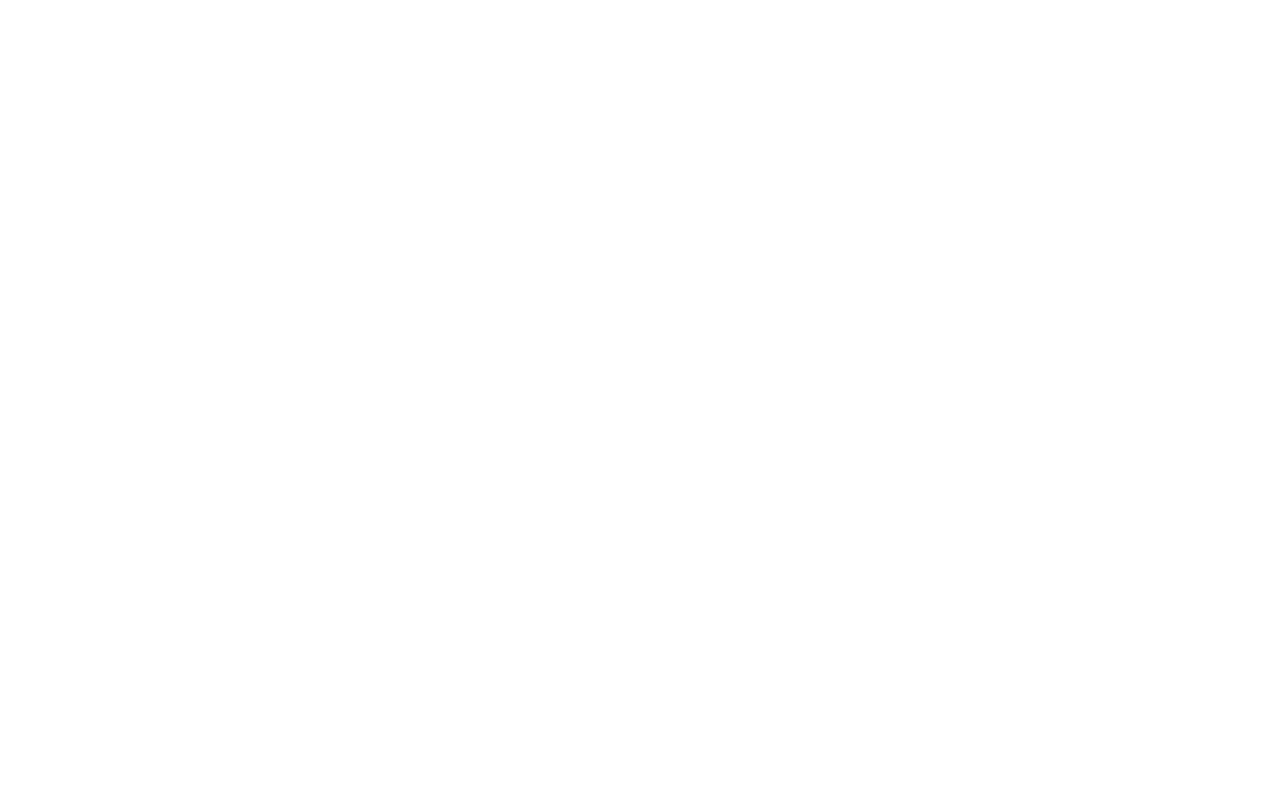
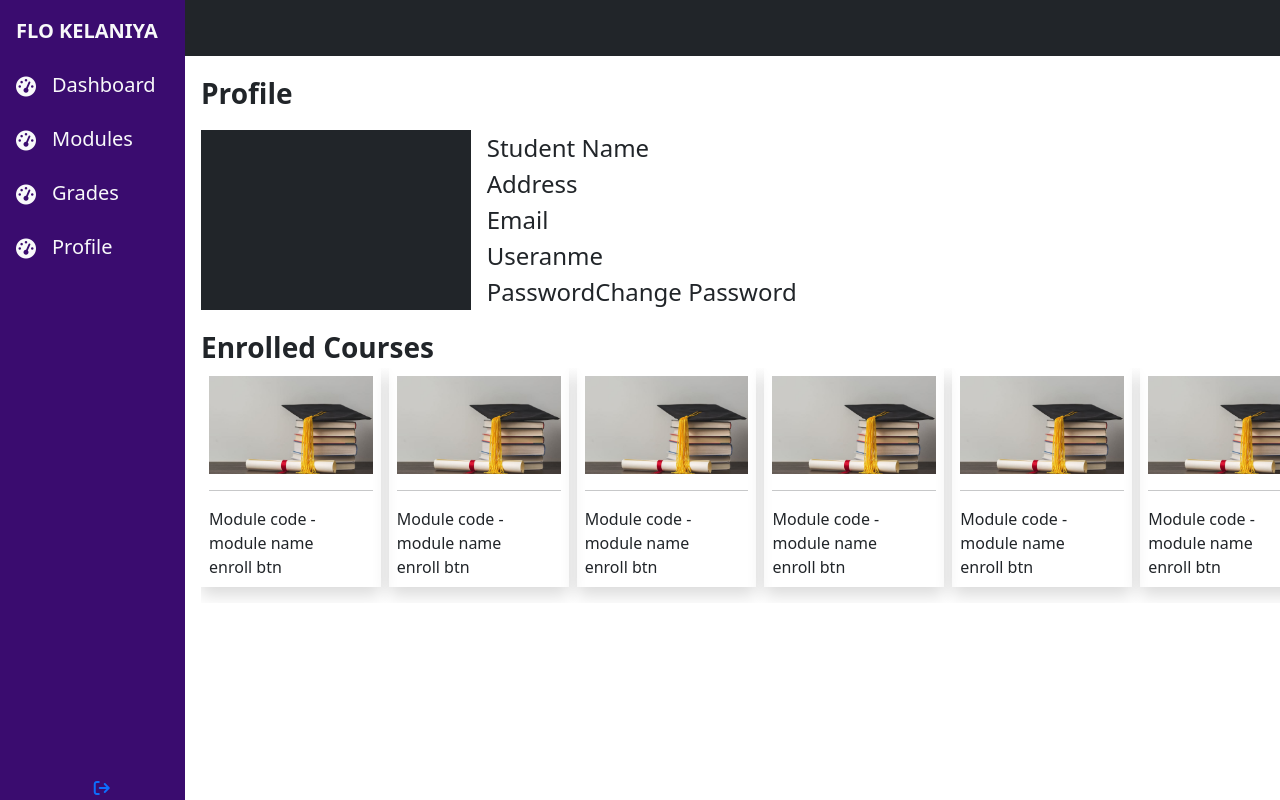
Before and after one commit to LasithEranga/LMS-Frontend, a React (Create React App) app: page /profile in a window 1280 px wide. Before the commit this address had no page. Built offline with nearby package versions, Linux system fonts and the light colour scheme.

Commit message:
feat: profile view layout

```diff
--- a/src/App.js
+++ b/src/App.js
@@ -9,6 +9,7 @@ import GradeView from "./pages/GradeView/GradeView";
 import CourseEvaluation from "./pages/CourseEvaluation/CourseEvaluation";
 import Login from "./pages/Login/Login";
 import CourseView from "./components/CourseView/CourseView";
+import Profile from "./pages/Profile/Profile";
 
 function App() {
   return (
@@ -24,6 +25,7 @@ function App() {
               <Route path="/grades" element={<GradeView />} />
               <Route path="/course-view" element={<CourseView />} />
               <Route path="/course-evaluation" element={<CourseEvaluation />} />
+              <Route path="/profile" element={<Profile />} />
             </Route>
           </Routes>
         </BrowserRouter>
--- a/src/components/CourseCardView/CardView.jsx
+++ b/src/components/CourseCardView/CardView.jsx
@@ -1,9 +1,9 @@
 import React from "react";
 import courseLogo from "../../assests/course_logo.jpg";
 
-const CardView = () => {
+const CardView = ({ noOfCols = 4 }) => {
   return (
-    <div className=" col-4 p-2 shadow ">
+    <div className={`col-${noOfCols} p-2 shadow `}>
       <div>
         <img src={courseLogo} alt="" width={"100%"} />
       </div>
--- /dev/null
+++ b/src/components/ProfileView/ProfileView.jsx
@@ -0,0 +1,21 @@
+import React from "react";
+
+const ProfileView = () => {
+  return (
+    <div className="col-12 d-flex mt-3">
+      <div className="col-3 bg-dark"></div>
+      <div className="col-8 ps-3 fs-4">
+        <div> Student Name</div>
+        <div> Address</div>
+        <div> Email</div>
+        <div> Useranme</div>
+        <div className="d-flex">
+          <div>Password</div>
+          <div>Change Password</div>
+        </div>
+      </div>
+    </div>
+  );
+};
+
+export default ProfileView;
--- a/src/pages/Profile/Profile.jsx
+++ b/src/pages/Profile/Profile.jsx
@@ -1,7 +1,27 @@
 import React from "react";
+import CardView from "../../components/CourseCardView/CardView";
+import ProfileView from "../../components/ProfileView/ProfileView";
 
 const Profile = () => {
-  return <div>Profile</div>;
+  return (
+    <div className="ps-3">
+      <div className=" pt-3 fs-3 fw-semibold">Profile</div>
+      <ProfileView />
+
+      <div className=" pt-3 fs-3 fw-semibold">Enrolled Courses</div>
+      <div
+        className="d-flex gap-2  pb-3"
+        style={{ width: "100%", overflowX: "auto" }}
+      >
+        <CardView noOfCols={2} />
+        <CardView noOfCols={2} />
+        <CardView noOfCols={2} />
+        <CardView noOfCols={2} />
+        <CardView noOfCols={2} />
+        <CardView noOfCols={2} />
+      </div>
+    </div>
+  );
 };
 
 export default Profile;
```
